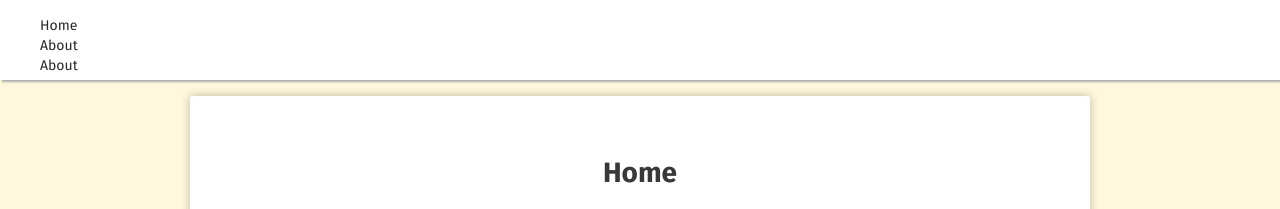
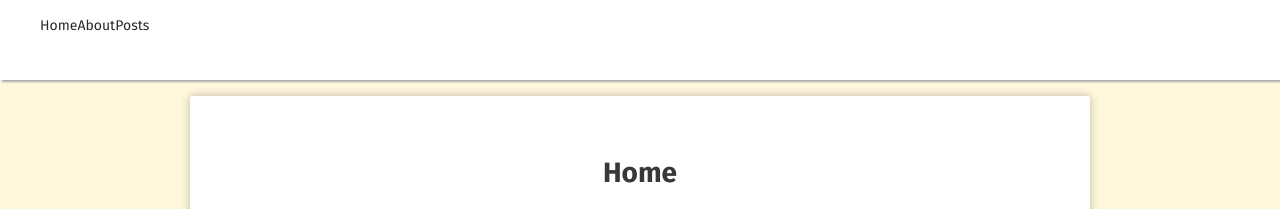
Before and after one commit to choiwono/choiwono.github.io, a Jekyll site: the page built from index.html, in a window 1280 px wide. Shown: the top 209 px of the page. Built offline with Jekyll 4.4.1, drawn with Linux system fonts in a browser that asks for light colours; some web fonts are replaced.

Commit message:
update_blog

```diff
--- a/_includes/nav.html
+++ b/_includes/nav.html
@@ -8,7 +8,7 @@
                 <a href="{{ site.url }}/about">About</a>
             </li>
             <li>
-                <a href="{{ site.url }}/posts">About</a>
+                <a href="{{ site.url }}/posts">Posts</a>
             </li>
         </ul><!-- /.dl-menu -->
         <ul style="float:right; width:500px;">
--- a/_sass/nav.scss
+++ b/_sass/nav.scss
@@ -63,6 +63,7 @@
 	}
 	li {
 		position: relative;
+		float:left;
 		h4 {
 			margin:0;
 			padding: 15px 20px 0;
```
